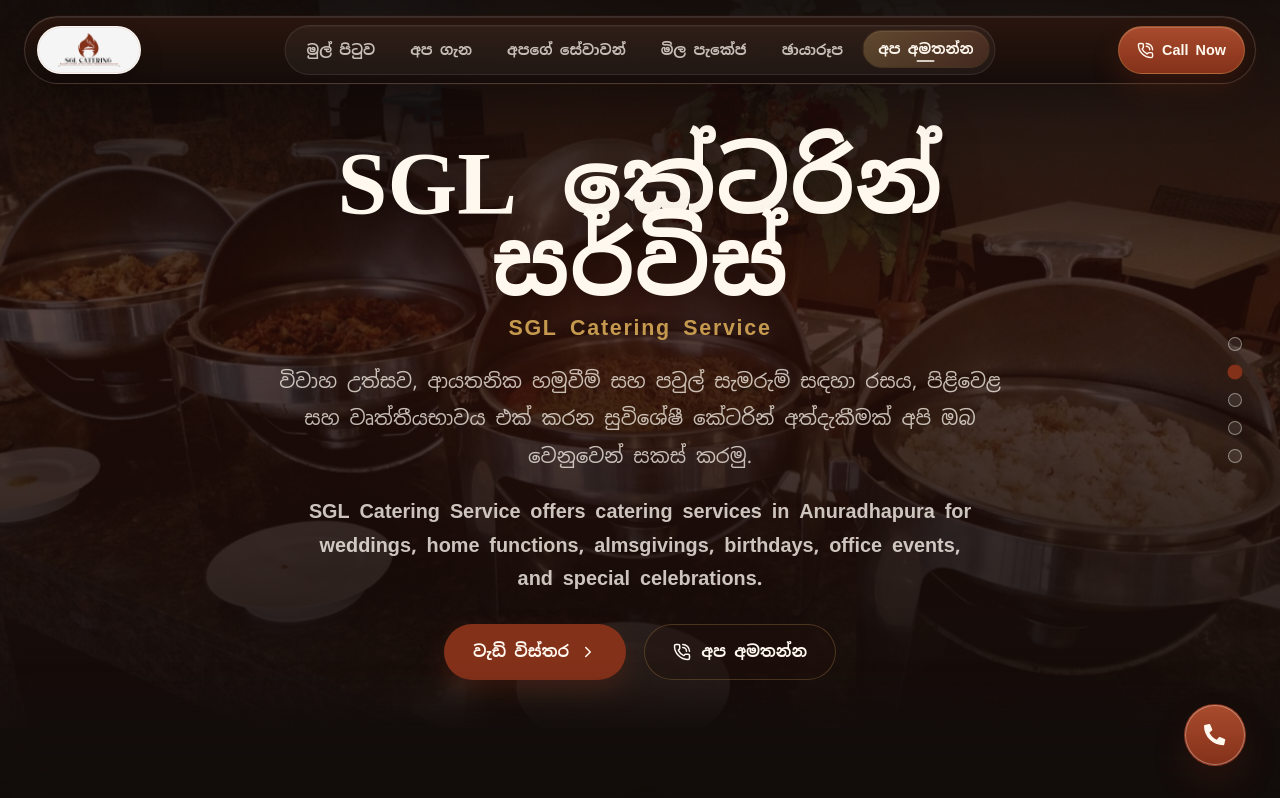
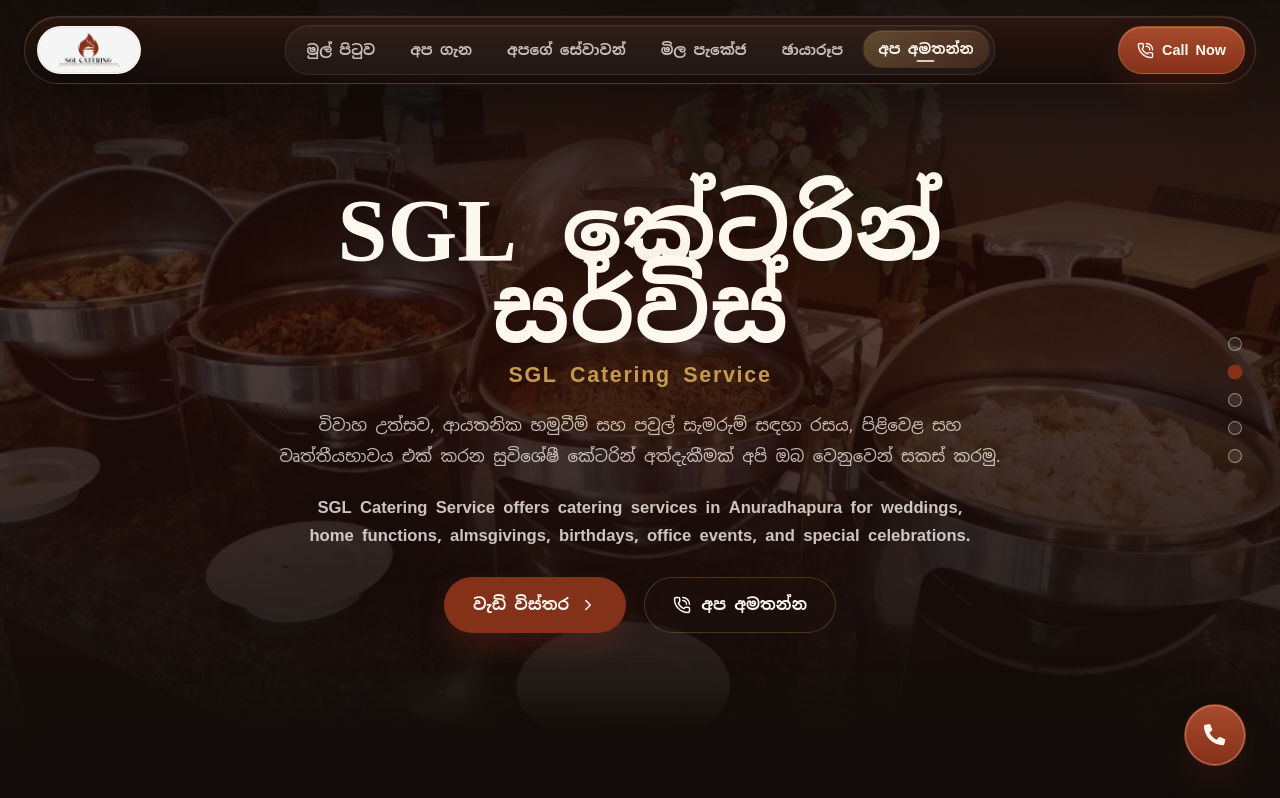
Before and after one commit to chamudithaperera/sgl-catering-services, a React (Vite) app in the folder client/: page / in a window 1280 px wide. Shown: the top 798 px of the page. Built offline with nearby package versions, Linux system fonts and the light colour scheme; no server answers; a web font is replaced by a local one.

Commit message:
Reduce Sinhala homepage text size

```diff
--- a/client/src/pages/HomePage.css
+++ b/client/src/pages/HomePage.css
@@ -338,7 +338,7 @@
   margin: 0;
   font-family: "Yaldevi", "Noto Sans Sinhala", "Iskoola Pota", "Nirmala UI", sans-serif;
   color: var(--text-muted);
-  font-size: clamp(1.02rem, 2.15vw, 1.24rem);
+  font-size: clamp(0.92rem, 1.55vw, 1.04rem);
   line-height: 1.88;
 }
 
@@ -346,7 +346,7 @@
   max-width: 680px;
   color: rgba(255, 248, 239, 0.78);
   font-family: inherit;
-  font-size: clamp(1.02rem, 2.15vw, 1.24rem);
+  font-size: clamp(0.92rem, 1.55vw, 1.04rem);
   font-weight: 600;
   line-height: 1.7;
 }
```
